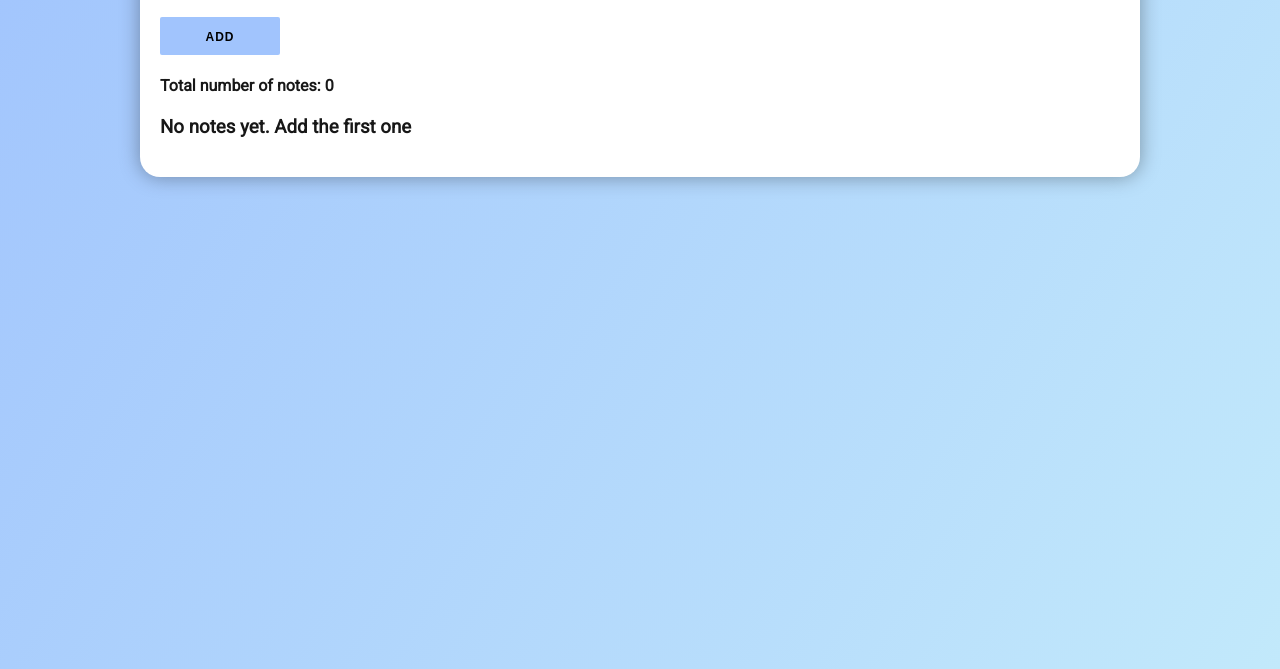
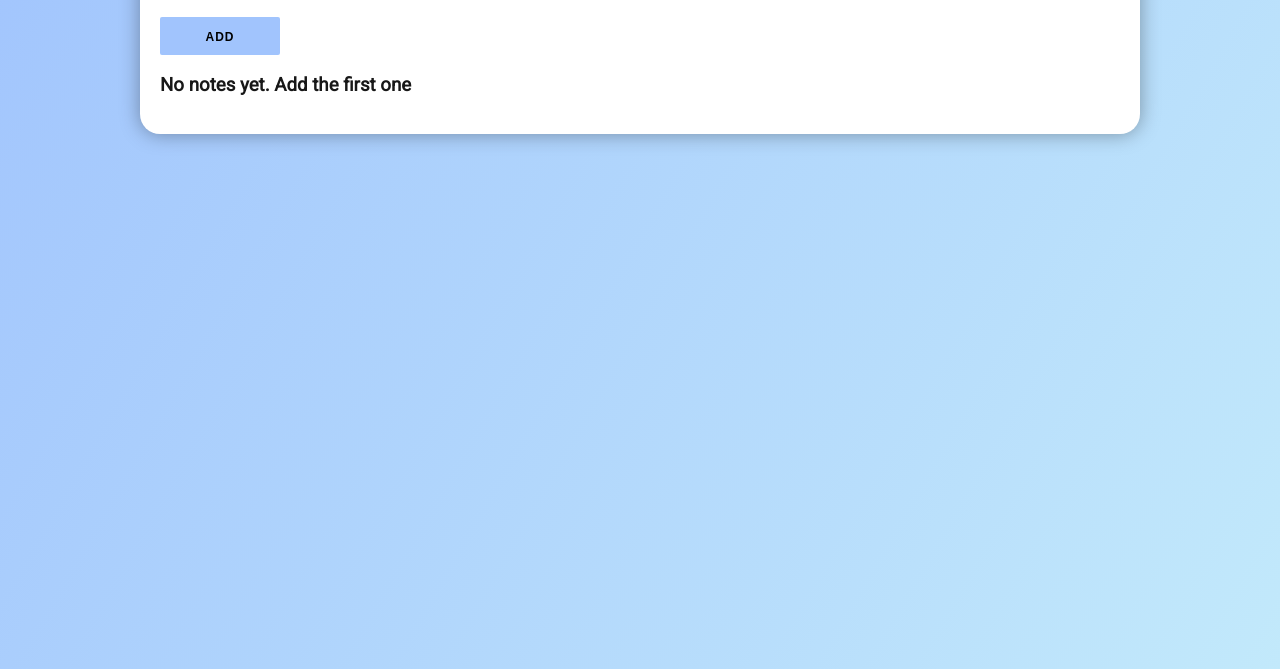
Before and after one commit to kulchaka/todolistvue3, a plain HTML site: page index.html in a window 1280 px wide. Shown: the part 147-816 px from the top of the page. Drawn offline with nearby package versions, Linux system fonts and the light colour scheme.

Commit message:
if-else -> show & hide blocks

```diff
--- a/index.html
+++ b/index.html
@@ -15,17 +15,16 @@
           ADD
         </button>
 
-        <div class="todo-block">
+        <div class="todo-block" v-if="notes.length > 0">
           <ul class="todo-bloxk__list" v-for="note in notes">
             <li class="todo-block__item">{{ note }}</li>
             <button class="button todo-block__del-item">DELETE</button>
           </ul>
           <h4 class="todo-block__total">
-            Total number of notes:
-            <span class="todo-block__count"> {{ notes.length }}</span>
+            Total number of notes: {{ notes.length }}
           </h4>
         </div>
-        <h3 class="no-notes">No notes yet. Add the first one</h3>
+        <h3 class="no-notes" v-else>No notes yet. Add the first one</h3>
       </div>
     </div>
     <script src="https://unpkg.com/vue@next"></script>
--- a/js/app.js
+++ b/js/app.js
@@ -7,8 +7,10 @@ const App = {
   },
   methods: {
     addNote() {
-      this.notes.push(this.input);
-      this.input = "";
+      if (this.input.length > 2) {
+        this.notes.push(this.input);
+        this.input = "";
+      }
     },
   },
 };
```
